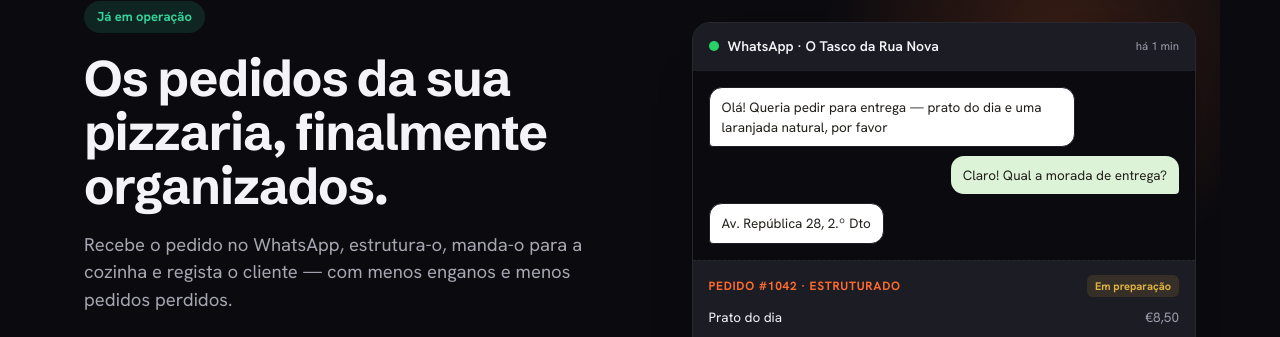
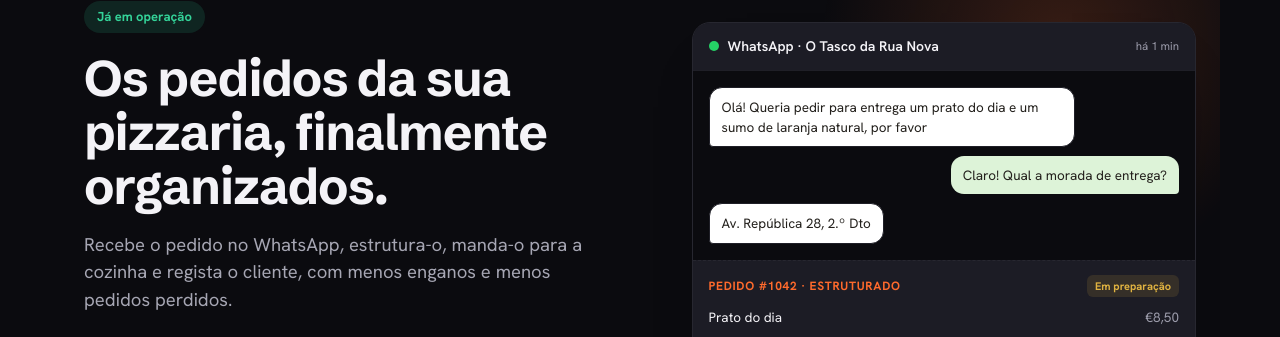
Before and after one commit to pedrocvm/cenlo-website, a Next.js app: page /pizza in a window 1280 px wide. Shown: the part 127-464 px from the top of the page. Built offline with nearby package versions, Linux system fonts and the light colour scheme.

Commit message:
copy adjust

```diff
--- a/app/layout.tsx
+++ b/app/layout.tsx
@@ -26,7 +26,7 @@ export const metadata: Metadata = {
     default: 'Cenlo — a central inteligente para negócios locais',
     template: '%s',
   },
-  description: 'O Cenlo organiza atendimento, pedidos, reservas e clientes de negócios locais — pelos canais onde o seu cliente já fala consigo.',
+  description: 'O Cenlo organiza atendimento, pedidos, reservas e clientes de negócios locais pelos canais onde o seu cliente já fala consigo.',
   openGraph: {
     type: 'website',
     locale: 'pt_PT',
--- a/app/page.tsx
+++ b/app/page.tsx
@@ -4,18 +4,18 @@ import { pains, flowMini, verticals, pizzaPills } from '@/lib/data'
 
 export const metadata: Metadata = {
   title: 'Cenlo — a central inteligente para negócios locais',
-  description: 'O Cenlo organiza atendimento, pedidos, reservas e clientes de negócios locais — pelos canais onde o seu cliente já fala consigo. Menos confusão na operação, mais clareza no fecho do dia.',
+  description: 'O Cenlo organiza atendimento, pedidos, reservas e clientes de negócios locais pelos canais onde o seu cliente já fala consigo. Menos confusão na operação, mais clareza no fecho do dia.',
   alternates: { canonical: 'https://cenlo.pt' },
   openGraph: {
     title: 'Cenlo — a central inteligente para negócios locais',
-    description: 'O Cenlo organiza atendimento, pedidos, reservas e clientes de negócios locais — pelos canais onde o seu cliente já fala consigo. Menos confusão na operação, mais clareza no fecho do dia.',
+    description: 'O Cenlo organiza atendimento, pedidos, reservas e clientes de negócios locais pelos canais onde o seu cliente já fala consigo. Menos confusão na operação, mais clareza no fecho do dia.',
     url: 'https://cenlo.pt',
     type: 'website',
   },
   twitter: {
     card: 'summary_large_image',
     title: 'Cenlo — a central inteligente para negócios locais',
-    description: 'O Cenlo organiza atendimento, pedidos, reservas e clientes de negócios locais — pelos canais onde o seu cliente já fala consigo. Menos confusão na operação, mais clareza no fecho do dia.',
+    description: 'O Cenlo organiza atendimento, pedidos, reservas e clientes de negócios locais pelos canais onde o seu cliente já fala consigo. Menos confusão na operação, mais clareza no fecho do dia.',
   },
 }
 
@@ -105,7 +105,7 @@ export default function Home() {
               Pare de perder pedidos e clientes. Organize a operação num só lugar.
             </h1>
             <p style={{ fontSize: 18.5, color: 'var(--ink2)', marginTop: 20, maxWidth: 520 }}>
-              Transforma conversas, pedidos e reservas em operação clara — por mensagem, telefone ou presencialmente. Sem trocar a forma como o seu cliente já fala consigo.
+              Transforma conversas, pedidos e reservas em operação clara por mensagem, telefone ou presencialmente. Sem trocar a forma como o seu cliente já fala consigo.
             </p>
             <div style={{ display: 'flex', flexWrap: 'wrap', gap: 12, marginTop: 30 }}>
               <Link href="/contacto" className="cta-primary" style={{ display: 'inline-flex', alignItems: 'center', gap: 9, background: 'var(--terraBtn)', color: '#fff', border: 'none', padding: '15px 24px', borderRadius: 11, fontWeight: 600, fontSize: 16, boxShadow: '0 8px 20px -10px var(--terra)' }}>
@@ -235,7 +235,7 @@ export default function Home() {
           <div style={{ padding: '48px 44px' }}>
             <span style={{ display: 'inline-flex', alignItems: 'center', gap: 8, background: 'rgba(255,106,44,.22)', color: '#FFB68F', padding: '6px 13px', borderRadius: 999, fontSize: 13, fontWeight: 600 }}>Primeiro produto disponível</span>
             <h2 style={{ fontSize: 38, color: '#fff', marginTop: 18, fontFamily: 'var(--font-schibsted)' }}>Cenlo Pizza: os pedidos da sua pizzaria, finalmente organizados.</h2>
-            <p style={{ fontSize: 17, color: '#C9BCA8', marginTop: 16, maxWidth: 460 }}>Organiza o atendimento em pedidos claros, envia para a cozinha, regista clientes e mostra o que aconteceu no dia. É o primeiro produto disponível — de uma família de centrais Cenlo pensadas para cada tipo de negócio local.</p>
+            <p style={{ fontSize: 17, color: '#C9BCA8', marginTop: 16, maxWidth: 460 }}>Organiza o atendimento em pedidos claros, envia para a cozinha, regista clientes e mostra o que aconteceu no dia. É o primeiro produto disponível de uma família de centrais Cenlo pensadas para cada tipo de negócio local.</p>
             <div style={{ display: 'flex', flexWrap: 'wrap', gap: 12, marginTop: 28 }}>
               <Link href="/contacto" className="cta-primary" style={{ background: 'var(--terraBtn)', color: '#fff', border: 'none', padding: '14px 22px', borderRadius: 11, fontWeight: 600, fontSize: 16 }}>Pedir demonstração</Link>
               <Link href="/pizza" className="cta-primary" style={{ background: 'transparent', color: '#fff', border: '1px solid rgba(255,255,255,.28)', padding: '14px 22px', borderRadius: 11, fontWeight: 600, fontSize: 16 }}>Ver o Cenlo Pizza →</Link>
--- a/app/pizza/page.tsx
+++ b/app/pizza/page.tsx
@@ -190,7 +190,7 @@ export default function PizzaPage() {
           <div>
             <span style={{ display: 'inline-flex', alignItems: 'center', gap: 8, background: 'var(--oliveBg)', color: 'var(--olive)', padding: '6px 13px', borderRadius: 999, fontSize: 13, fontWeight: 700 }}>Já em operação</span>
             <h1 className="hd" style={{ fontSize: 50, marginTop: 18, fontFamily: 'var(--font-schibsted)' }}>Os pedidos da sua pizzaria, finalmente organizados.</h1>
-            <p style={{ fontSize: 18.5, color: 'var(--ink2)', marginTop: 18, maxWidth: 520 }}>Recebe o pedido no WhatsApp, estrutura-o, manda-o para a cozinha e regista o cliente — com menos enganos e menos pedidos perdidos.</p>
+            <p style={{ fontSize: 18.5, color: 'var(--ink2)', marginTop: 18, maxWidth: 520 }}>Recebe o pedido no WhatsApp, estrutura-o, manda-o para a cozinha e regista o cliente, com menos enganos e menos pedidos perdidos.</p>
             <div style={{ display: 'flex', flexWrap: 'wrap', gap: 12, marginTop: 28 }}>
               <Link href="/contacto" className="cta-primary" style={{ background: 'var(--terraBtn)', color: '#fff', border: 'none', padding: '15px 24px', borderRadius: 11, fontWeight: 600, fontSize: 16, boxShadow: '0 8px 20px -10px var(--terra)' }}>Pedir demonstração</Link>
               <a href="#como-funciona" className="cta-primary" style={{ background: 'var(--surface)', border: '1px solid var(--line)', padding: '15px 22px', borderRadius: 11, fontWeight: 600, fontSize: 16, display: 'inline-flex', alignItems: 'center' }}>Ver como funciona</a>
@@ -206,7 +206,7 @@ export default function PizzaPage() {
               <span style={{ marginLeft: 'auto', fontSize: 11.5, color: 'var(--muted)' }}>há 1 min</span>
             </div>
             <div style={{ padding: 16, display: 'flex', flexDirection: 'column', gap: 9, background: 'var(--bg)' }}>
-              <div style={{ alignSelf: 'flex-start', maxWidth: '78%', background: '#fff', border: '1px solid var(--line2)', padding: '9px 12px', borderRadius: '13px 13px 13px 4px', fontSize: 13.5, color: '#23201C' }}>Olá! Queria pedir para entrega — prato do dia e uma laranjada natural, por favor</div>
+              <div style={{ alignSelf: 'flex-start', maxWidth: '78%', background: '#fff', border: '1px solid var(--line2)', padding: '9px 12px', borderRadius: '13px 13px 13px 4px', fontSize: 13.5, color: '#23201C' }}>Olá! Queria pedir para entrega um prato do dia e um sumo de laranja natural, por favor</div>
               <div style={{ alignSelf: 'flex-end', maxWidth: '78%', background: '#DDF3D8', padding: '9px 12px', borderRadius: '13px 13px 4px 13px', fontSize: 13.5, color: '#23201C' }}>Claro! Qual a morada de entrega?</div>
               <div style={{ alignSelf: 'flex-start', maxWidth: '78%', background: '#fff', border: '1px solid var(--line2)', padding: '9px 12px', borderRadius: '13px 13px 13px 4px', fontSize: 13.5, color: '#23201C' }}>Av. República 28, 2.º Dto</div>
             </div>
```
